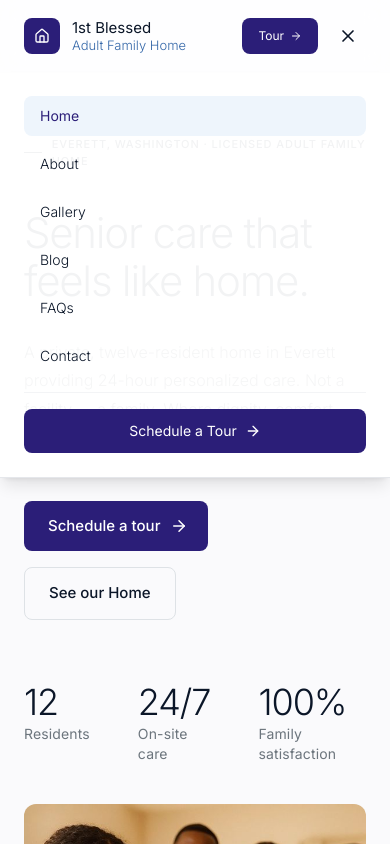
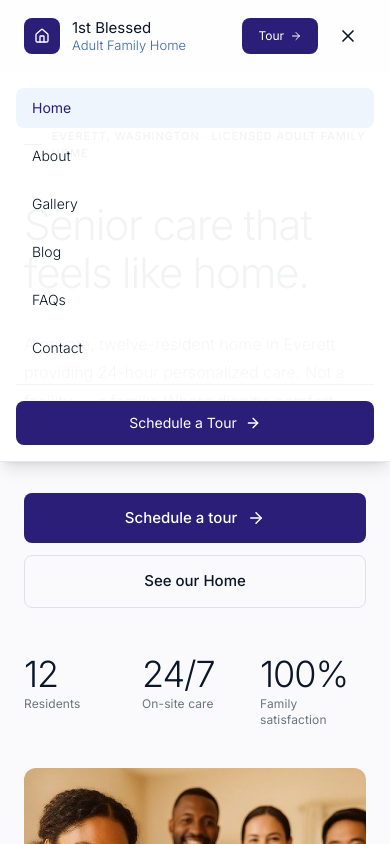
Before and after one commit to qezman/1stBlessedAFH, a Next.js app: page / in a window 390 px wide. Both pictures are taken after a click on the button "Toggle menu". Shown: the top 844 px of the page. Built offline with nearby package versions, Linux system fonts and the light colour scheme.

Commit message:
fix: improve UI

```diff
--- a/components/blog/ArticleHero.tsx
+++ b/components/blog/ArticleHero.tsx
@@ -33,7 +33,7 @@ export function ArticleHero({ post }: { post: FullPost }) {
         {/* Header */}
         <div className="max-w-[760px] mb-12">
           <CategoryPill label={post.category} />
-          <div className="flex items-center gap-3 text-xs font-light text-gray-400 mb-6">
+          <div className="flex flex-wrap items-center gap-x-3 gap-y-1 text-xs font-light text-gray-400 mb-6">
             <span>{post.date}</span>
             <span className="w-1 h-1 rounded-full bg-gray-300" />
             <span>{post.readTime}</span>
@@ -59,11 +59,11 @@ export function ArticleHero({ post }: { post: FullPost }) {
         </div>
 
         {/* Share row */}
-        <div className="flex items-center justify-between py-5 border-t border-b border-gray-100 mt-8">
+        <div className="flex flex-col items-start gap-3 py-5 border-t border-b border-gray-100 mt-8 sm:flex-row sm:items-center sm:justify-between">
           <span className="text-[11px] font-semibold tracking-[0.08em] uppercase text-gray-400">
             Share this article
           </span>
-          <div className="flex gap-2">
+          <div className="flex w-full flex-wrap gap-2 sm:w-auto">
             {[
               {
                 label: "Facebook",
--- a/components/contact/ContactCTA.tsx
+++ b/components/contact/ContactCTA.tsx
@@ -9,7 +9,7 @@ export function ContactCTA() {
             <div className="flex items-center gap-2 text-[11px] font-semibold tracking-[0.14em] uppercase text-[#DDB04A] mb-5">
               — NOTHING BEATS A VISIT
             </div>
-            <h2 className="font-sans text-3xl sm:text-4xl lg:text-[46px] font-light leading-loose text-white tracking-[-0.025em] mb-6">
+            <h2 className="font-sans text-3xl sm:text-4xl lg:text-[46px] font-light leading-[1.25] text-white tracking-[-0.025em] mb-6">
               Come walk through
               <br />
               the home yourself.
@@ -21,7 +21,7 @@ export function ContactCTA() {
             </p>
           </div>
 
-          <div className="flex flex-col gap-3.5 min-w-[260px] w-full sm:w-auto">
+          <div className="flex flex-col gap-3.5 min-w-0 sm:min-w-[260px] w-full sm:w-auto">
             <a
               href="tel:2063030549"
               className="inline-flex items-center justify-center bg-[#E5B248] text-white border border-[#E5B248] px-7 py-3.5 rounded-lg font-semibold text-sm transition-all duration-200 text-center hover:bg-transparent hover:text-[#E5B248]"
--- a/components/contact/MapSection.tsx
+++ b/components/contact/MapSection.tsx
@@ -4,7 +4,7 @@ export function MapSection() {
   return (
     <div className="bg-gray-50 border-t border-gray-200">
       {/* Address bar */}
-      <div className="max-w-[1200px] mx-auto px-6 sm:px-12 py-9 flex flex-col sm:flex-row items-start sm:items-center justify-between gap-5">
+      <div className="max-w-[1200px] mx-auto px-6 sm:px-12 py-8 sm:py-9 flex flex-col sm:flex-row items-start sm:items-center justify-between gap-5">
         <div className="flex items-center gap-4">
           <div className="w-11 h-11 bg-[#EEF5FC] rounded flex items-center justify-center flex-shrink-0">
             <MapPin className="w-5 h-5 text-[#1A3358]" strokeWidth={1.5} />
@@ -23,7 +23,7 @@ export function MapSection() {
           href="https://maps.google.com/?q=6007+Rockefeller+Avenue+Everett+WA+98203"
           target="_blank"
           rel="noopener noreferrer"
-          className="inline-flex items-center gap-2 bg-[#1A3358] hover:bg-[#122240] text-white text-[13px] font-medium px-5 py-3 rounded transition-colors flex-shrink-0 group"
+          className="inline-flex w-full sm:w-auto items-center justify-center gap-2 bg-[#1A3358] hover:bg-[#122240] text-white text-[13px] font-medium px-5 py-3 rounded transition-colors flex-shrink-0 group"
         >
           <ArrowRight className="w-3.5 h-3.5" />
           Get directions
@@ -34,7 +34,7 @@ export function MapSection() {
       <iframe
         title="1st Blessed Adult Family Home location"
         src="https://www.google.com/maps/embed?pb=!1m18!1m12!1m3!1d2683.3!2d-122.2!3d47.97!2m3!1f0!2f0!3f0!3m2!1i1024!2i768!4f13.1!3m3!1m2!1s0x0%3A0x0!2s6007+Rockefeller+Ave%2C+Everett%2C+WA+98203!5e0!3m2!1sen!2sus!4v1"
-        className="w-full h-[400px] border-none block"
+        className="w-full h-[300px] sm:h-[400px] border-none block"
         style={{ filter: "grayscale(20%) contrast(1.05)" }}
         allowFullScreen
         loading="lazy"
--- a/components/gallery/GalleryCTA.tsx
+++ b/components/gallery/GalleryCTA.tsx
@@ -24,7 +24,7 @@ export const GalleryCTA: React.FC = () => {
         </div>
 
         {/* Right buttons - Matching rounded-lg style */}
-        <div className="lg:col-span-4 flex flex-col space-y-3.5 shrink-0 min-w-[260px] w-full sm:w-auto">
+        <div className="lg:col-span-4 flex flex-col space-y-3.5 shrink-0 min-w-0 sm:min-w-[260px] w-full sm:w-auto">
           <a
             href="tel:+12063030549"
             className="inline-flex items-center justify-center gap-2 bg-[#E5B248] text-white border border-[#E5B248] px-7 py-3.5 rounded-lg font-semibold text-sm transition-all duration-200 text-center hover:bg-transparent hover:text-[#E5B248]"
--- a/components/home/HeroSection.tsx
+++ b/components/home/HeroSection.tsx
@@ -11,7 +11,7 @@ export function HeroSection() {
   return (
     <section className="bg-[#FAFAFC] pt-[72px]">
       <div className="mx-auto max-w-[1400px] px-6 sm:px-10 lg:px-12">
-        <div className="grid grid-cols-1 lg:grid-cols-2 gap-10 lg:gap-16 items-center min-h-[calc(100vh-72px)] py-16 lg:py-20">
+        <div className="grid grid-cols-1 lg:grid-cols-2 gap-10 lg:gap-16 items-center py-14 sm:py-16 lg:min-h-[calc(100vh-72px)] lg:py-20">
           {/* Left column */}
           <div className="flex flex-col">
             {/* Label */}
@@ -35,30 +35,30 @@ export function HeroSection() {
             </p>
 
             {/* Buttons */}
-            <div className="flex flex-wrap items-center gap-4 mb-16">
+            <div className="flex flex-col items-stretch gap-3 sm:flex-row sm:items-center sm:gap-4 mb-12 sm:mb-16">
               <Link
                 href="/contact"
-                className="inline-flex items-center gap-2.5 bg-[#2B1E78] hover:bg-[#221766] text-white text-[15px] font-medium pl-6 pr-5 py-3.5 rounded-lg transition-colors"
+                className="inline-flex items-center justify-center gap-2.5 bg-[#2B1E78] hover:bg-[#221766] text-white text-[15px] font-medium px-6 py-3.5 rounded-lg transition-colors"
               >
                 <span>Schedule a tour</span>
                 <ArrowRight className="w-[18px] h-[18px]" />
               </Link>
               <Link
                 href="/gallery"
-                className="inline-flex items-center text-[15px] font-medium text-[#0B1628] border border-[#DEE2E6] hover:border-[#2B1E78] hover:text-[#2B1E78] px-6 py-3.5 rounded-lg transition-colors"
+                className="inline-flex items-center justify-center text-[15px] font-medium text-[#0B1628] border border-[#DEE2E6] hover:border-[#2B1E78] hover:text-[#2B1E78] px-6 py-3.5 rounded-lg transition-colors"
               >
                 See our Home
               </Link>
             </div>
 
             {/* Stats */}
-            <div className="flex gap-12 sm:gap-16">
+            <div className="grid grid-cols-3 gap-3 sm:gap-8">
               {META_ITEMS.map((m) => (
                 <div key={m.label} className="flex flex-col gap-1">
                   <span className="text-[36px] sm:text-[42px] font-light leading-none text-[#0B1628] tracking-[-0.03em]">
                     {m.val}
                   </span>
-                  <span className="text-sm font-normal text-[#6C757D] tracking-[0.01em]">
+                  <span className="text-xs sm:text-sm font-normal text-[#6C757D] tracking-[0.01em]">
                     {m.label}
                   </span>
                 </div>
--- a/components/home/TrustBar.tsx
+++ b/components/home/TrustBar.tsx
@@ -25,7 +25,7 @@ export function TrustBar() {
   return (
     <section className="bg-[#0A1220] py-14 sm:py-16">
       <div className="max-w-[1200px] mx-auto px-6 sm:px-12">
-        <div className="grid grid-cols-1 sm:grid-cols-2 lg:grid-cols-4 gap-8 lg:gap-12">
+        <div className="grid grid-cols-2 sm:grid-cols-2 lg:grid-cols-4 gap-8 lg:gap-12">
           {TRUST_ITEMS.map((item, i) => (
             <div key={i} className="flex flex-col">
               <div className="font-sans text-5xl sm:text-[56px] font-light text-white tracking-tight leading-none mb-4 flex items-baseline">
--- a/components/layout/Navbar.tsx
+++ b/components/layout/Navbar.tsx
@@ -40,7 +40,7 @@ export function Navbar() {
           </Link>
 
           {/* Navigation Links — centered */}
-          <nav className="hidden md:flex items-center gap-8 lg:gap-10">
+          <nav className="hidden lg:flex items-center gap-7 xl:gap-10">
             {NAV_LINKS.map(({ name, path }) => {
               const active = pathname === path;
               return (
@@ -60,7 +60,7 @@ export function Navbar() {
           </nav>
 
           {/* CTA Button */}
-          <div className="hidden md:flex items-center flex-shrink-0">
+          <div className="hidden lg:flex items-center flex-shrink-0">
             <Link
               href="/contact"
               className="inline-flex items-center gap-3 bg-[#2B1E78] hover:bg-[#221766] text-white text-[14px] font-normal pl-6 pr-5 py-3 rounded-lg transition-colors"
@@ -71,7 +71,7 @@ export function Navbar() {
           </div>
 
           {/* Mobile Menu Trigger */}
-          <div className="flex items-center gap-3 md:hidden">
+          <div className="flex items-center gap-3 lg:hidden">
             <Link
               href="/contact"
               className="inline-flex items-center gap-1.5 bg-[#2B1E78] text-white text-xs font-normal px-4 py-2.5 rounded-lg"
@@ -96,7 +96,7 @@ export function Navbar() {
 
       {/* Mobile Drawer */}
       {menuOpen && (
-        <div className="md:hidden fixed inset-x-0 top-[72px] bg-white/95 backdrop-blur-lg border-b border-gray-200 shadow-lg p-6">
+        <div className="lg:hidden fixed inset-x-0 top-[72px] bg-white/95 backdrop-blur-lg border-b border-gray-200 shadow-lg p-4 sm:p-6">
           <nav className="flex flex-col gap-2">
             {NAV_LINKS.map(({ name, path }) => {
               const active = pathname === path;
--- a/data/galleryPhotos.ts
+++ b/data/galleryPhotos.ts
@@ -189,11 +189,11 @@ export const GALLERY_PHOTOS: GalleryPhoto[] = [
     height: "310px",
     category: "Interior",
   },
-  {
-    id: 27,
-    caption: "Single-Story Facility Layout",
-    src: "/Job #22345 Duplex - Middle Housing Design Co.jpg",
-    height: "360px",
-    category: "Exterior",
-  },
+  // {
+  //   id: 27,
+  //   caption: "Single-Story Facility Layout",
+  //   src: "/Job #22345 Duplex - Middle Housing Design Co.jpg",
+  //   height: "360px",
+  //   category: "Exterior",
+  // },
 ];
```
Also changed, not shown: components/gallery/MasonryGallery.tsx (+3 -4 lines), public/Job #22345 Duplex - Middle Housing Design Co.jpg (added).
